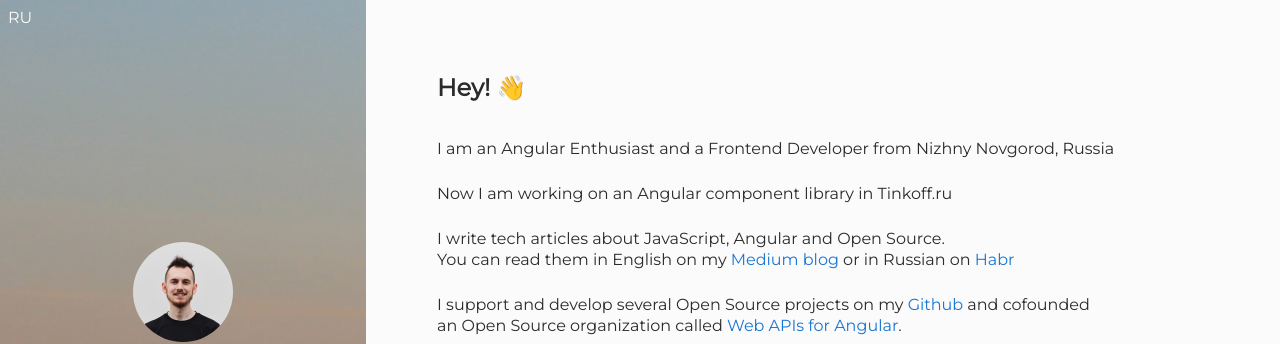
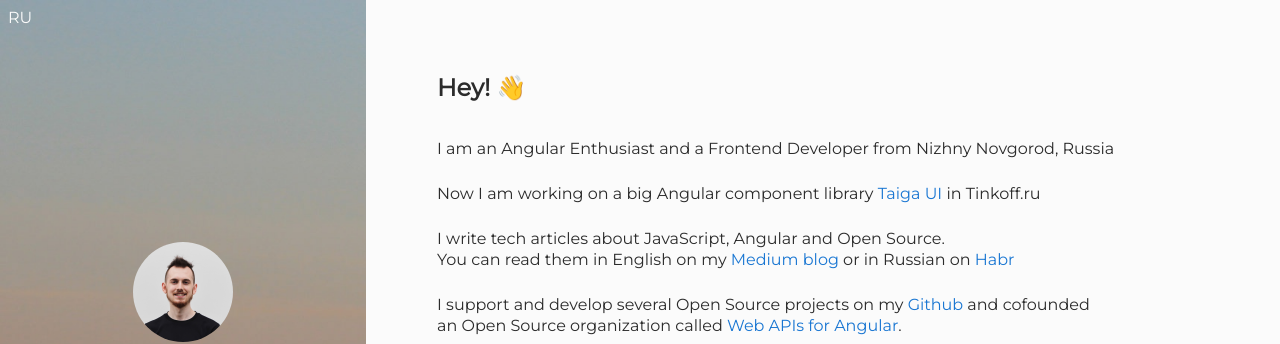
Before and after one commit to MarsiBarsi/marsibarsi.github.io, a plain HTML site: page index.html in a window 1280 px wide. Shown: the top 344 px of the page. Drawn offline with Linux system fonts and the light colour scheme.

Commit message:
feat(index, ru): add Taiga UI link

```diff
--- a/index.html
+++ b/index.html
@@ -20,9 +20,7 @@
                 <img class="avatar" alt="photo of me" src="./images/1x1small.jpg" />
                 <h2>Roman Sedov</h2>
 
-                <p>
-                    Frontend developer
-                </p>
+                <p>Frontend developer</p>
 
                 <div class="links">
                     <ul class="left-links">
@@ -104,11 +102,11 @@
 
         <article class="about">
             <h2 class="hi">Hey! 👋</h2>
+            <p>I am an Angular Enthusiast and a Frontend Developer from Nizhny Novgorod, Russia</p>
             <p>
-                I am an Angular Enthusiast and a Frontend Developer from Nizhny Novgorod, Russia
-            </p>
-            <p>
-                Now I am working on an Angular component library in&nbsp;Tinkoff.ru
+                Now I am working on a big Angular component library
+                <a href="https://github.com/TinkoffCreditSystems/taiga-ui" target="_blank" title="Taiga UI">Taiga UI</a>
+                in&nbsp;Tinkoff.ru
             </p>
             <p>
                 I write tech articles about JavaScript, Angular and&nbsp;Open Source.<br />You&nbsp;can read
@@ -148,9 +146,7 @@
                 Russia and now I help GDG&nbsp;Russia to make best tech events
             </p>
             <div class="separator"></div>
-            <p>
-                My recent projects:
-            </p>
+            <p>My recent projects:</p>
             <p>
                 <a href="https://jamigo.app" target="_blank">Jamigo</a> is an instrument playing game. It helps you make
                 practicing fun and easy
@@ -190,7 +186,7 @@
         </script>
         <noscript
             ><div>
-                <img src="https://mc.yandex.ru/watch/56774926" style="position: absolute; left: -9999px;" alt="" /></div
+                <img src="https://mc.yandex.ru/watch/56774926" style="position: absolute; left: -9999px" alt="" /></div
         ></noscript>
         <!-- /Yandex.Metrika counter -->
     </body>
```
Also changed, not shown: ru.html (+5 -1 lines).
